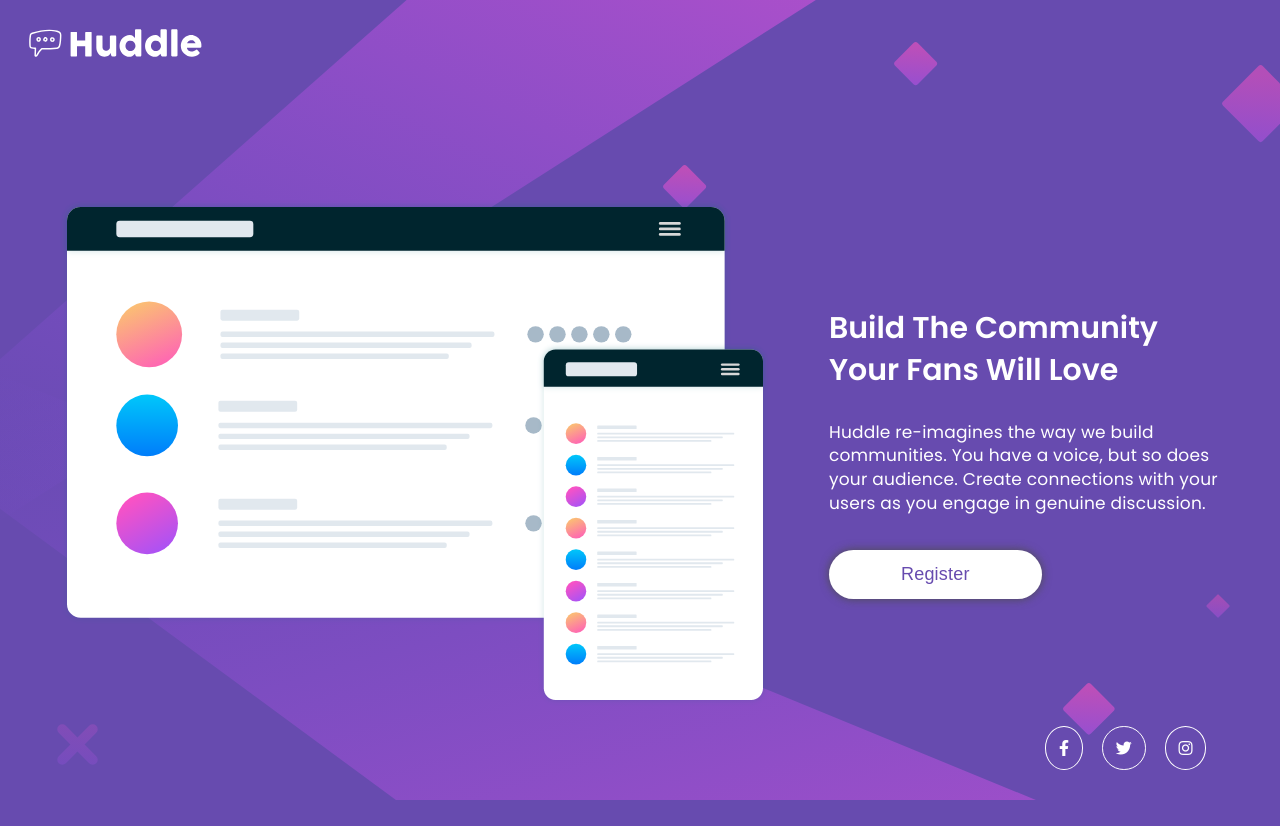
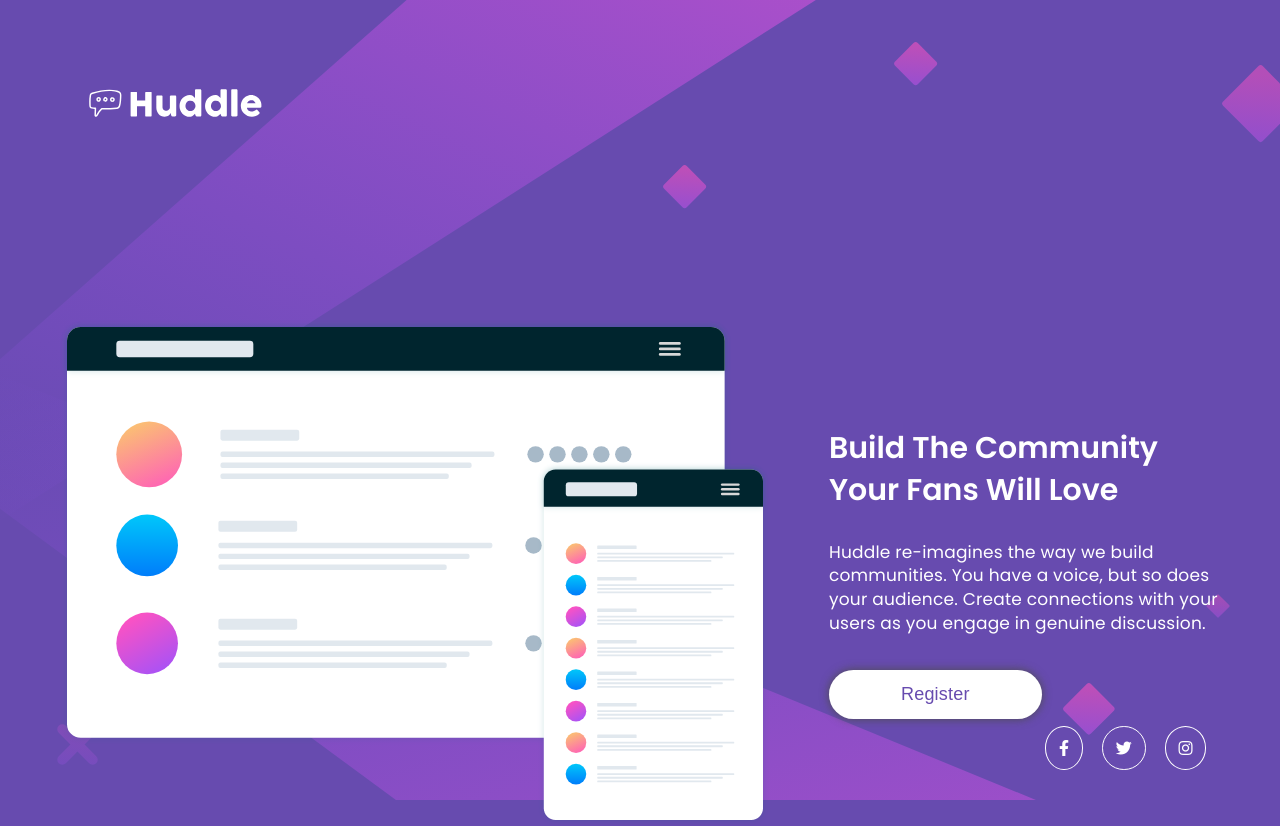
Before and after one commit to carlito-jdp/huddle-landing-page-with-single-introductory-section, a plain HTML site: page index.html in a window 1280 px wide. Before the commit the page ends 800 px from the top, so only its background shows below. Drawn offline with Linux system fonts and the light colour scheme.

Commit message:
Added padding to header for desktop

```diff
--- a/scss/index.scss
+++ b/scss/index.scss
@@ -114,6 +114,9 @@ body {
     .header__illustration {
         display: none;
     }
+    .header {
+        padding: 7em 6em;
+    }
     .hero {
         text-align: initial;
         margin: 6em;
```
Also changed, not shown: css/index.css, 1 other file.
